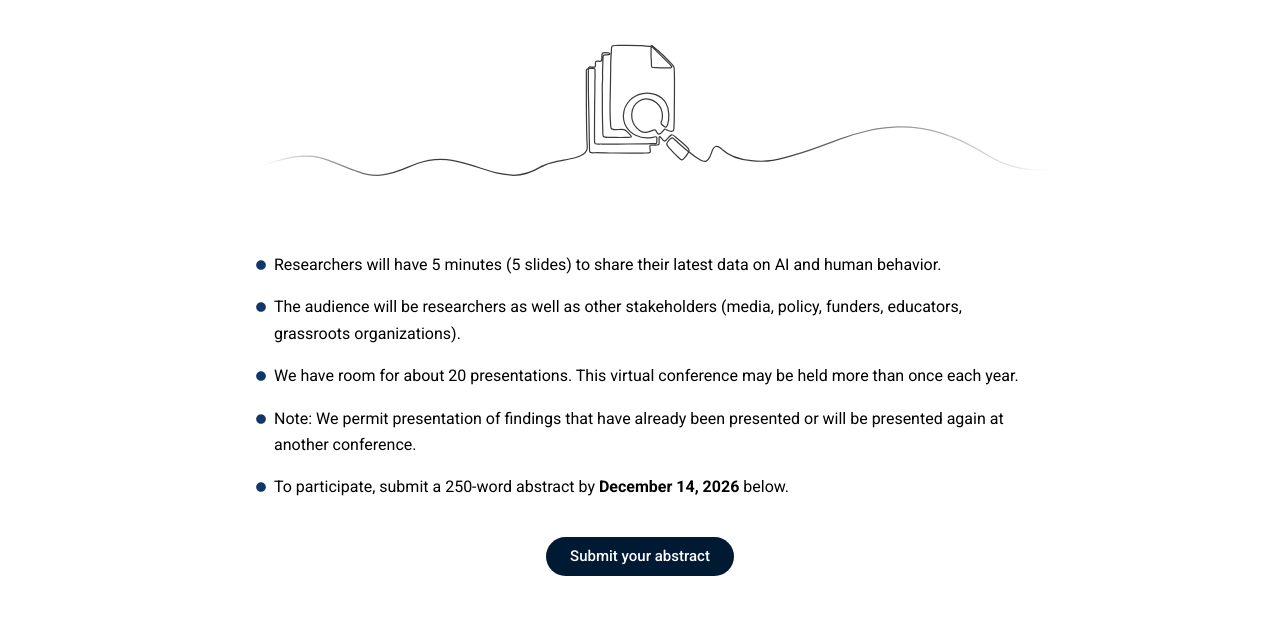
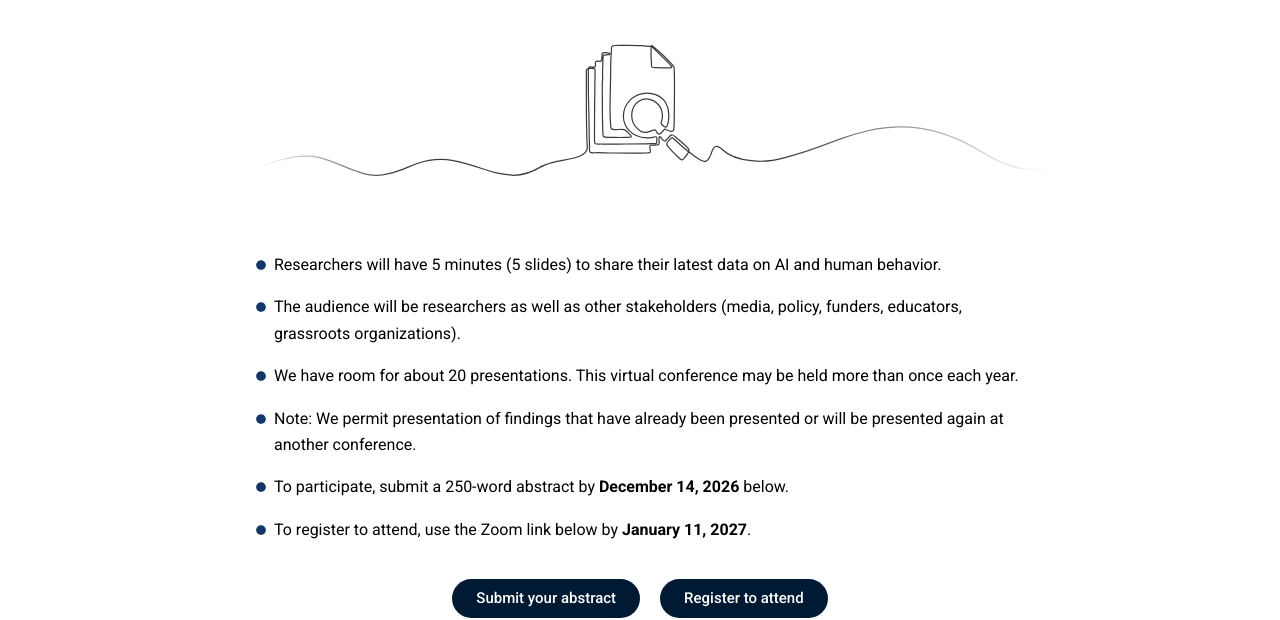
Before and after one commit to edwardwest/aiprc-site, a website: page datablitz/index.html in a window 1280 px wide. Shown: the part 348-968 px from the top of the page. Drawn offline with Linux system fonts and the light colour scheme.

Commit message:
Data Blitz page: add Zoom registration bullet and Register to attend button
Co-Authored-By: Claude Fable 5.2 <noreply@anthropic.com>
Claude-Session: https://claude.ai/code/session_01Q2EY5FyYBWhafe8Df8BUeE

```diff
--- a/datablitz/index.html
+++ b/datablitz/index.html
@@ -88,9 +88,10 @@
         <li><svg data-icon="circle" aria-hidden="true" focusable="false" fill="currentColor" viewBox="0 0 512 512" xmlns="http://www.w3.org/2000/svg"><path d="M256 8C119 8 8 119 8 256s111 248 248 248 248-111 248-248S393 8 256 8z"></path></svg><span>We have room for about 20 presentations. This virtual conference may be held more than once each year.</span></li>
         <li><svg data-icon="circle" aria-hidden="true" focusable="false" fill="currentColor" viewBox="0 0 512 512" xmlns="http://www.w3.org/2000/svg"><path d="M256 8C119 8 8 119 8 256s111 248 248 248 248-111 248-248S393 8 256 8z"></path></svg><span>Note: We permit presentation of findings that have already been presented or will be presented again at another conference.</span></li>
         <li><svg data-icon="circle" aria-hidden="true" focusable="false" fill="currentColor" viewBox="0 0 512 512" xmlns="http://www.w3.org/2000/svg"><path d="M256 8C119 8 8 119 8 256s111 248 248 248 248-111 248-248S393 8 256 8z"></path></svg><span>To participate, submit a 250-word abstract by <strong>December 14, 2026</strong> below.</span></li>
+        <li><svg data-icon="circle" aria-hidden="true" focusable="false" fill="currentColor" viewBox="0 0 512 512" xmlns="http://www.w3.org/2000/svg"><path d="M256 8C119 8 8 119 8 256s111 248 248 248 248-111 248-248S393 8 256 8z"></path></svg><span>To register to attend, use the Zoom link below by <strong>January 11, 2027</strong>.</span></li>
       </ul>
-      <!-- The button opens the Airtable form in a popup; without JavaScript it opens in a new tab. -->
-      <div class="btn-row"><a class="btn btn--dark" href="https://airtable.com/appdoSaGxQKAp8czS/pagFqAtq5aH6VGYc4/form" target="_blank" rel="noopener" data-popup-open="datablitz-form">Submit your abstract</a></div>
+      <!-- "Submit your abstract" opens the Airtable form in a popup (new tab without JavaScript). "Register to attend" opens Zoom in a new tab: Zoom pages cannot be embedded. -->
+      <div class="btn-row"><a class="btn btn--dark" href="https://airtable.com/appdoSaGxQKAp8czS/pagFqAtq5aH6VGYc4/form" target="_blank" rel="noopener" data-popup-open="datablitz-form">Submit your abstract</a><a class="btn btn--dark" href="https://aiprc-org.zoom.us/meeting/register/_-YUjLWgT9yOWjr01y60oA" target="_blank" rel="noopener">Register to attend</a></div>
     </div>
   </section>
 
```
